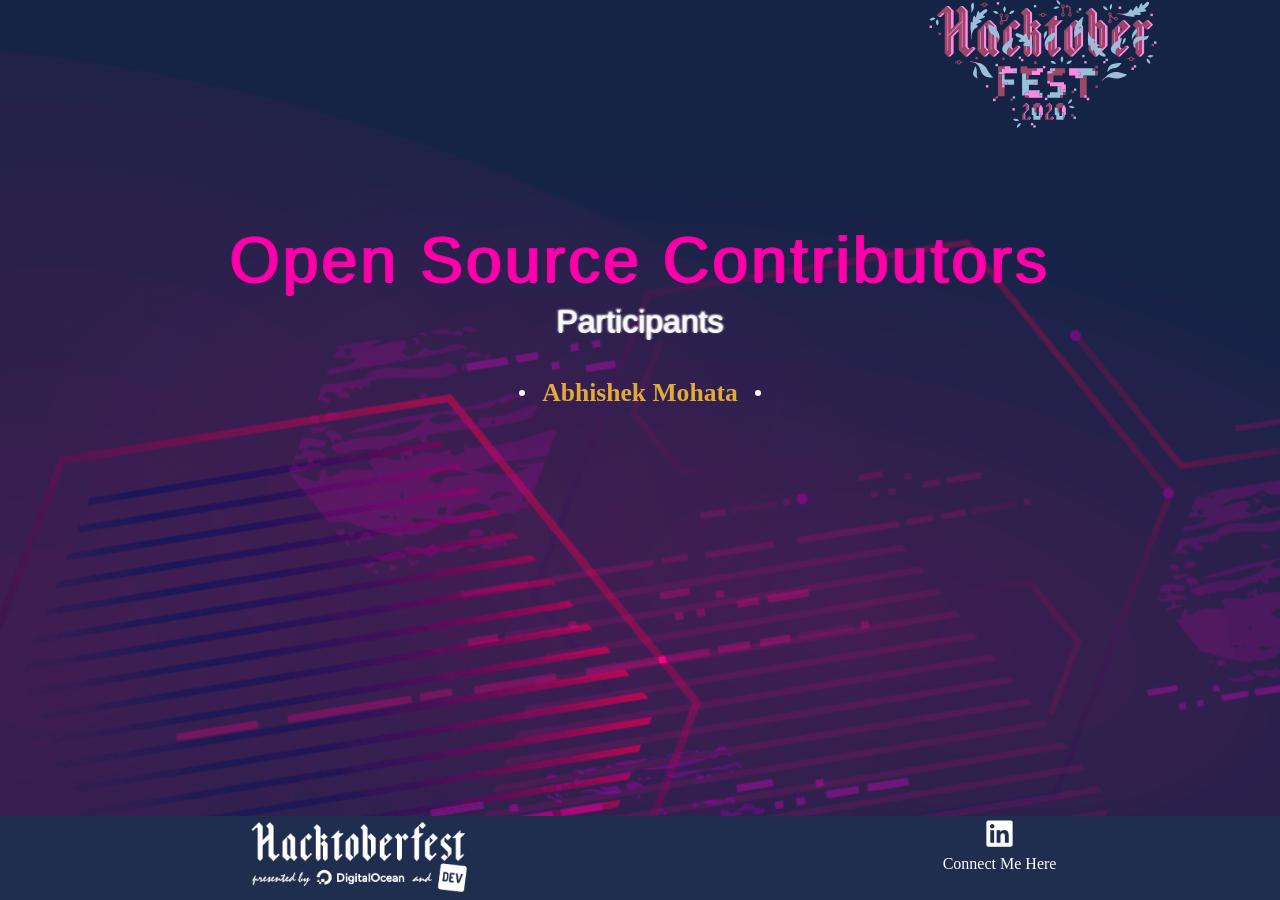
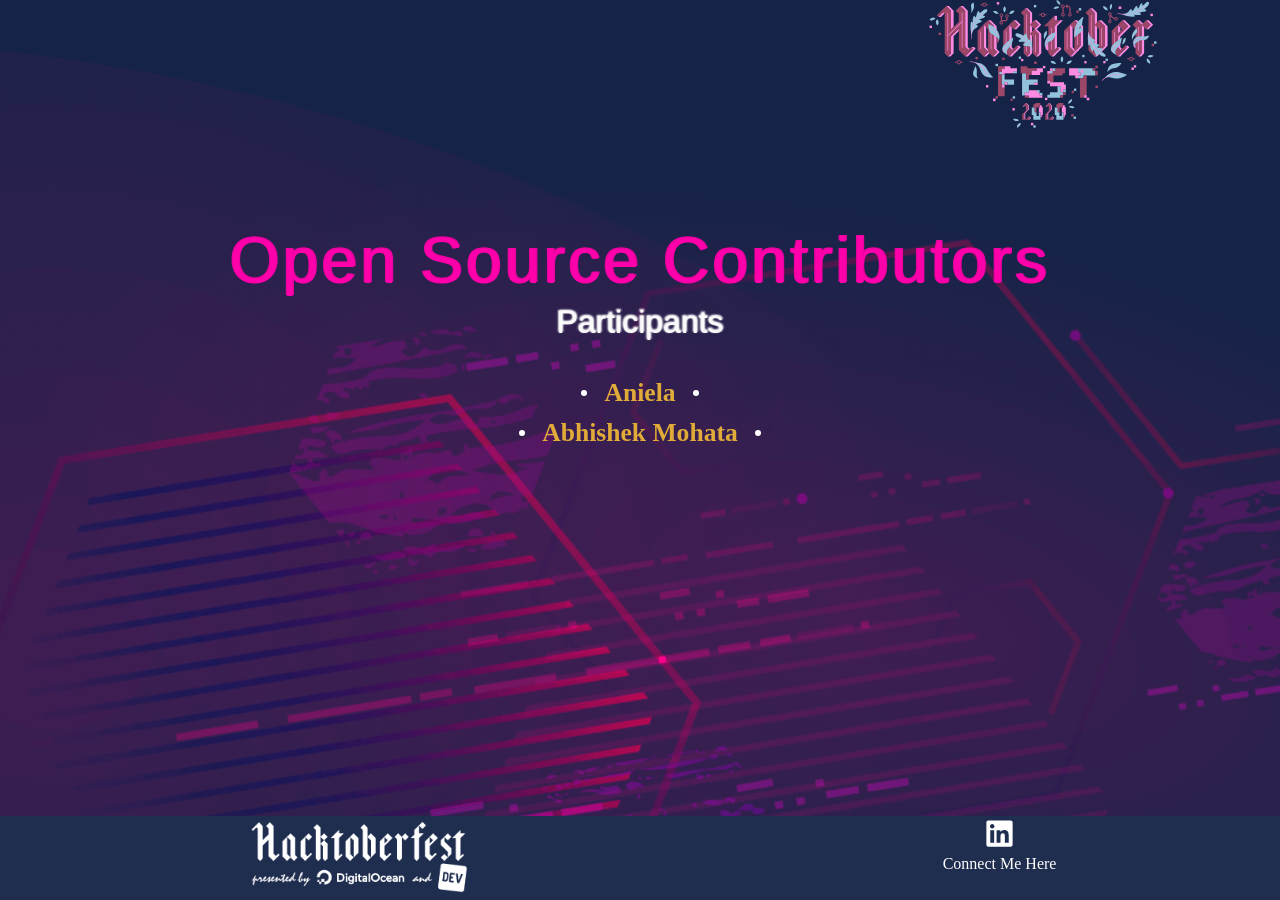
Before and after one commit to atulj968/Hacktoberfest-2020, a Jekyll site: the page index.html, which Jekyll copies as it is, in a window 1280 px wide. Built offline with Jekyll 4.4.1, drawn with Linux system fonts in a browser that asks for light colours; some web fonts are replaced.

Commit message:
Update index.html

```diff
--- a/index.html
+++ b/index.html
@@ -53,6 +53,7 @@
         </p>
         <br>
         <div id="nameList">
+          <li><a href="https://github.com/{your-profile-id}">Aniela</a></li>
             <!--
                 ** Use this Format **
 
```
